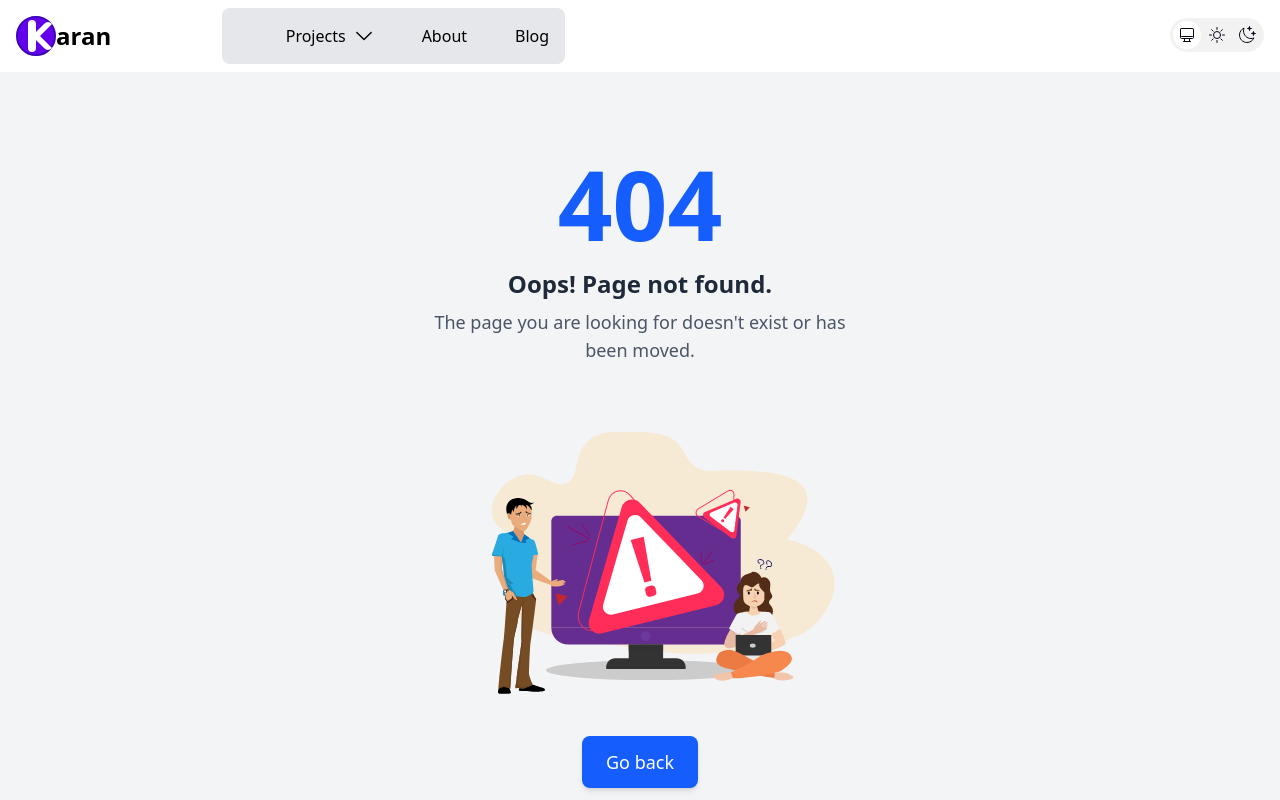
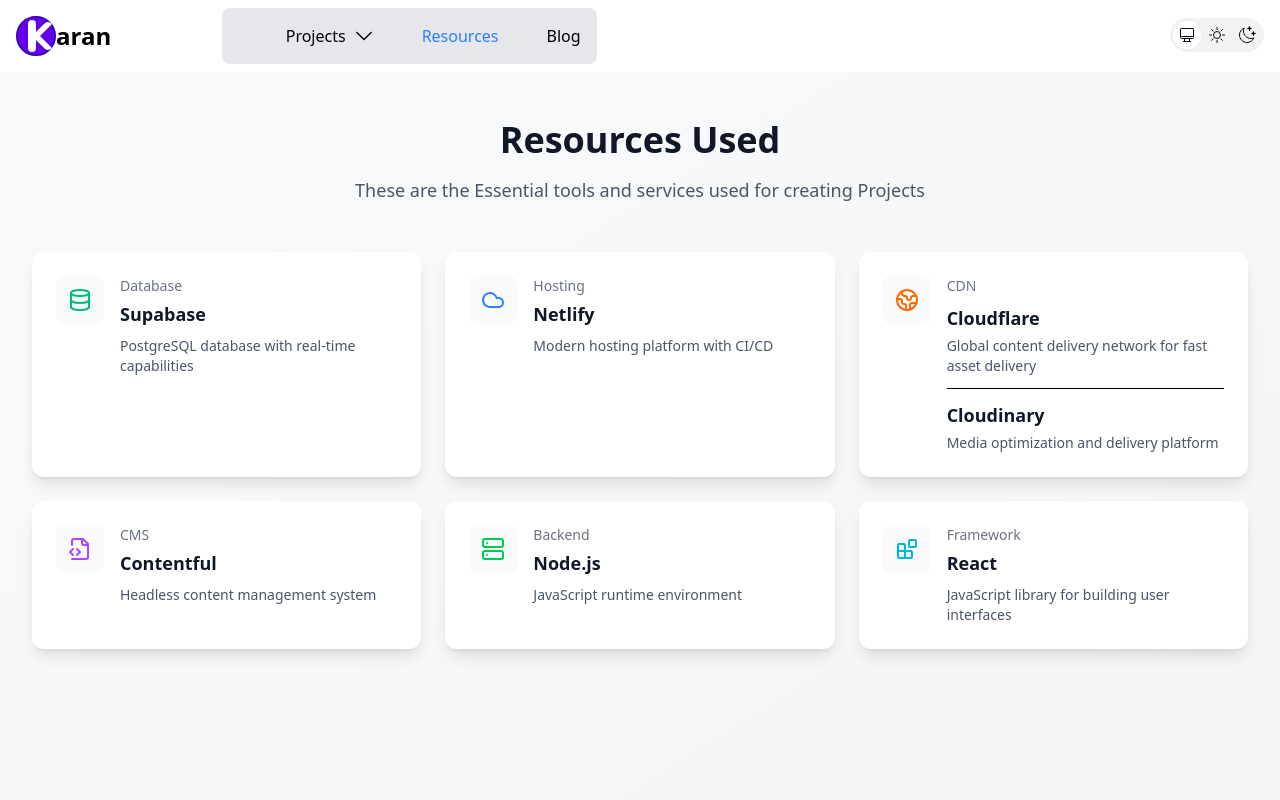
Before and after one commit to knkrn5/karan, a React (Vite) app: page /resources in a window 1280 px wide. Before the commit this address had no page. Shown: the top 800 px of the page. Built offline with nearby package versions, Linux system fonts and the light colour scheme.

Commit message:
luside react

```diff
--- a/src/components/common/header.tsx
+++ b/src/components/common/header.tsx
@@ -132,7 +132,7 @@
                   </li>
                   <li>
                     <NavLink
-                      to="/about"
+                      to="/resources"
                       className={({ isActive }) =>
                         `flex py-2 text-base font-medium text-black duration-300 hover:text-blue-500 lg:ml-12 lg:inline-flex ${
                           isActive
@@ -141,7 +141,7 @@
                         }`
                       }
                     >
-                      About
+                      Resources
                     </NavLink>
                   </li>
                   <li>
--- a/src/main.tsx
+++ b/src/main.tsx
@@ -6,6 +6,7 @@
 import Home from "./components/home/home";
 import ErrorPage from "./pages/errors/errorPage";
 import AboutMe from "./pages/contents/aboutMe";
+import ResourcesInfo from "./pages/resources/resoursesPage";
 
 const root = document.getElementById("root");
 if (!root) throw new Error("Root element not found");
@@ -17,8 +18,10 @@
         <Route path="/" element={<App />}>
           <Route index element={<Home />} />
           <Route path="*" element={<ErrorPage />} />
+
+          <Route path="/resources" element={<ResourcesInfo />} />
+
           <Route path="/about" element={<AboutMe />} />
-
         </Route>
       </Routes>
     </BrowserRouter>
--- /dev/null
+++ b/src/pages/resources/resoursesPage.tsx
@@ -0,0 +1,152 @@
+// import React, { useEffect, useState } from 'react';
+import {
+  Database,
+  Cloud,
+  Globe2,
+  Server,
+  FileCode2,
+  LucideIcon,
+  Blocks,
+} from "lucide-react";
+
+type Tool = {
+  name: string;
+  description: string;
+};
+
+type Resource = {
+  category: string;
+  tool?: string;
+  tools?: Tool[];
+  description?: string;
+  icon: LucideIcon;
+  color: string;
+};
+
+const resources: Resource[] = [
+  {
+    category: "Database",
+    tool: "Supabase",
+    description: "PostgreSQL database with real-time capabilities",
+    icon: Database,
+    color: "text-emerald-500",
+  },
+  {
+    category: "Hosting",
+    tool: "Netlify",
+    description: "Modern hosting platform with CI/CD",
+    icon: Cloud,
+    color: "text-blue-500",
+  },
+  {
+    category: "CDN",
+    tools: [
+      {
+        name: "Cloudflare",
+        description: "Global content delivery network for fast asset delivery",
+      },
+      {
+        name: "Cloudinary",
+        description: "Media optimization and delivery platform",
+      },
+    ],
+    icon: Globe2,
+    color: "text-orange-500",
+  },
+  {
+    category: "CMS",
+    tool: "Contentful",
+    description: "Headless content management system",
+    icon: FileCode2,
+    color: "text-purple-500",
+  },
+  {
+    category: "Backend",
+    tool: "Node.js",
+    description: "JavaScript runtime environment",
+    icon: Server,
+    color: "text-green-500",
+  },
+  {
+    category: "Framework",
+    tool: "React",
+    description: "JavaScript library for building user interfaces",
+    icon: Blocks,
+    color: "text-cyan-500",
+  },
+];
+
+function ResourceCard({ resource }: { resource: Resource }) {
+  const { category, tool, tools, description, icon: Icon, color } = resource;
+
+  return (
+    <div className="bg-white dark:bg-gray-800 rounded-xl shadow-lg p-6 transition-all duration-300 hover:shadow-xl hover:-translate-y-1">
+      <div className="flex items-start space-x-4">
+        <div
+          className={`p-3 rounded-lg bg-gray-50 dark:bg-gray-700 ${color} bg-opacity-10 dark:bg-opacity-20`}
+        >
+          <Icon className={`w-6 h-6 ${color}`} />
+        </div>
+        <div className="flex-1">
+          <p className="text-sm font-medium text-gray-500 dark:text-gray-400">
+            {category}
+          </p>
+          {tools ? (
+            <div className="mt-2 space-y-3">
+              {tools.map((t: Tool, index: number) => (
+                <div
+                  key={index}
+                  className="border-b dark:border-gray-700 last:border-b-0 pb-3 last:pb-0"
+
+
+                >
+                  <h3 className="text-lg font-semibold text-gray-900 dark:text-white">
+                    {t.name}
+                  </h3>
+                  <p className="mt-1 text-sm text-gray-600 dark:text-gray-300">
+                    {t.description}
+                  </p>
+                </div>
+              ))}
+            </div>
+          ) : (
+            <>
+              <h3 className="mt-1 text-lg font-semibold text-gray-900 dark:text-white">
+                {tool}
+              </h3>
+              <p className="mt-2 text-sm text-gray-600 dark:text-gray-300">
+                {description}
+              </p>
+            </>
+          )}
+        </div>
+      </div>
+    </div>
+  );
+}
+
+function ResourcesInfo() {
+  return (
+    <div className="min-h-screen bg-gradient-to-br from-gray-50 to-gray-100 dark:from-gray-900 dark:to-gray-800 py-12 px-4 sm:px-6 lg:px-8 transition-colors duration-200">
+      <div className="max-w-7xl mx-auto">
+        <div className="text-center mb-12">
+          <h1 className="text-4xl font-bold text-gray-900 dark:text-white mb-4">
+            Resources Used
+          </h1>
+          <p className="text-lg text-gray-600 dark:text-gray-300">
+            These are the Essential tools and services used for creating
+            Projects
+          </p>
+        </div>
+
+        <div className="grid grid-cols-1 md:grid-cols-2 lg:grid-cols-3 gap-6">
+          {resources.map((resource, index) => (
+            <ResourceCard key={index} resource={resource} />
+          ))}
+        </div>
+      </div>
+    </div>
+  );
+}
+
+export default ResourcesInfo;
```
